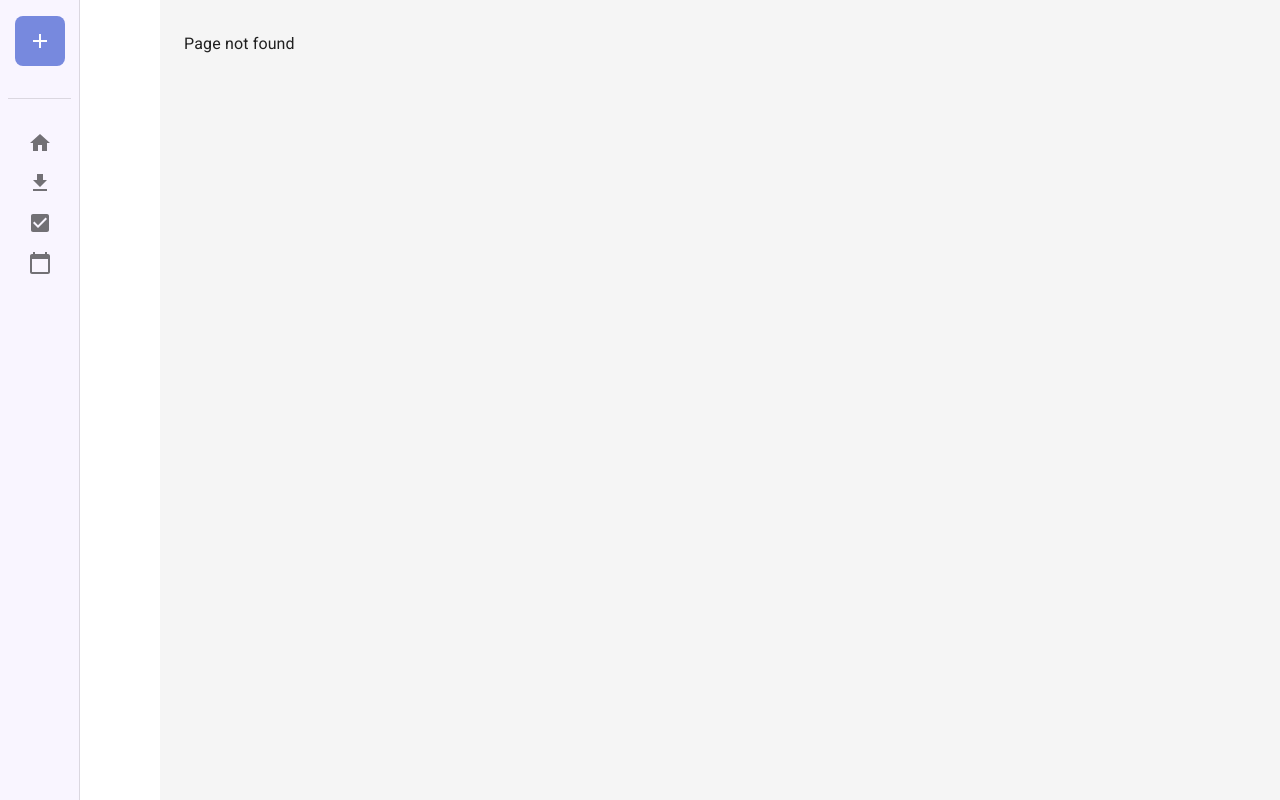
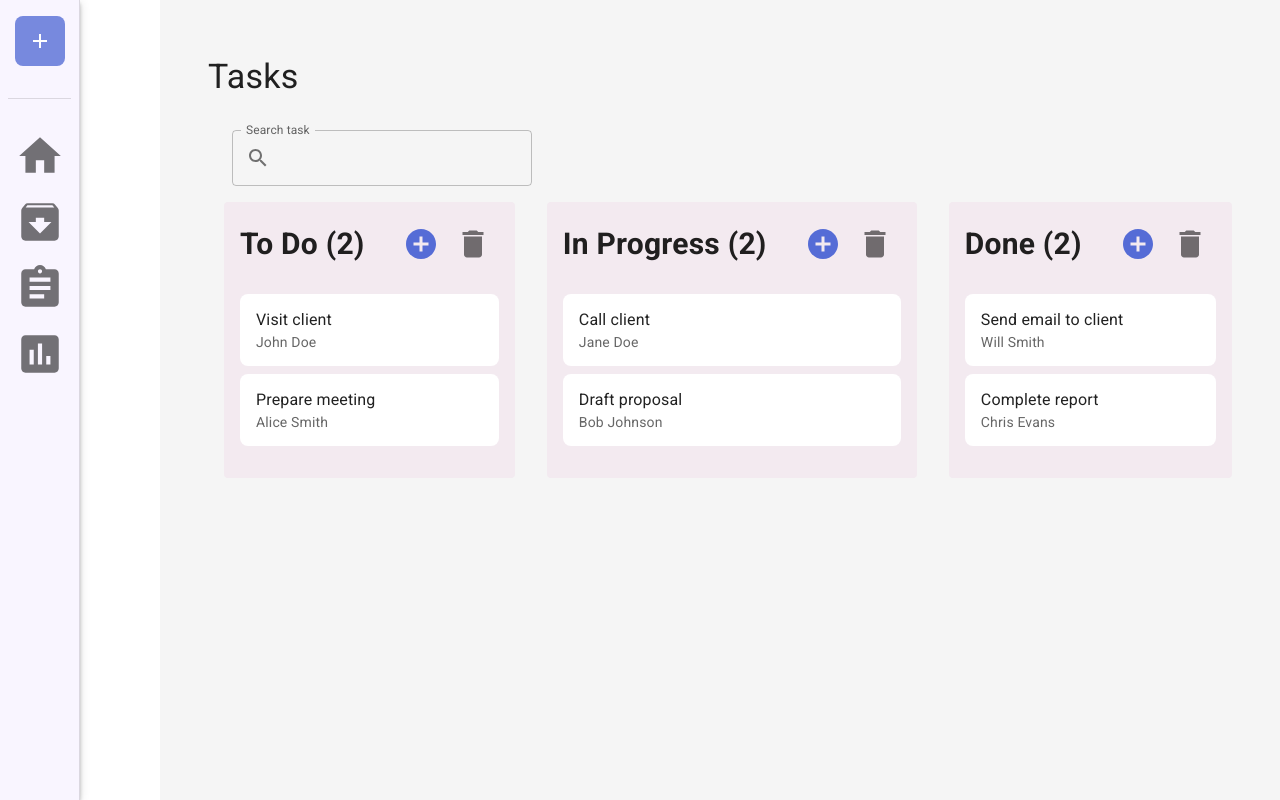
Before and after one commit to frankie453/Office-Support-for-Not-for-Profit-Companies, a React (Vite) app in the folder frontend/nfp_app/: page /tasks in a window 1280 px wide. Before the commit this address had no page. Built offline with nearby package versions, Linux system fonts and the light colour scheme.

Commit message:
UI improvements

```diff
--- a/frontend/nfp_app/src/App.tsx
+++ b/frontend/nfp_app/src/App.tsx
@@ -1,14 +1,43 @@
 import React from "react";
-import { BrowserRouter as Router, Routes, Route } from "react-router";
+import { BrowserRouter as Router, Routes, Route, Link } from "react-router";
 import Layout from "./components/Layout";
 import ReportsPage from "./pages/Reports";
 import Dashboard from "./pages/Dashboard";
-import { ThemeProvider, CssBaseline } from "@mui/material";
+import {
+  ThemeProvider,
+  CssBaseline,
+  AppBar,
+  Button,
+  Stack,
+  Toolbar,
+  Typography,
+} from "@mui/material";
 import theme from "./theme";
 import Categories from "./pages/Categories";
+import TaskPage from "./pages/TaskPage";
+import PhoneCallForm from "./pages/PhoneCallForm";
 
 function App() {
   return (
+    <>
+      {/* <AppBar position="static" style={{ flex: 1 }}>
+        <Toolbar>
+          <Stack direction={"row"} justifyContent={"space-between"} flex={1}>
+            <Typography
+              color="inherit"
+              component={Link}
+              to={"/"}
+              fontWeight={"normal"}
+              variant="h6"
+              sx={{ flexGrow: 1 }}
+              style={{ textDecoration: "none" }}
+            >
+              Reports
+            </Typography>
+            <Button color="inherit">Login</Button>
+          </Stack>
+        </Toolbar>
+      </AppBar> */}
       <Routes>
         {/* Wrap routes with the Layout */}
         <Route path="/" element={<Layout />}>
@@ -16,9 +45,12 @@ function App() {
           <Route path="dashboard" element={<Dashboard />} />
           <Route path="reports" element={<ReportsPage />} />
           <Route path="categories" element={<Categories />} />
+          <Route path="tasks" element={<TaskPage />} />
+          <Route path="form" element={<PhoneCallForm />} />
           <Route path="*" element={<div>Page not found</div>} />
         </Route>
       </Routes>
+    </>
   );
 }
 
--- a/frontend/nfp_app/src/components/NavBar.tsx
+++ b/frontend/nfp_app/src/components/NavBar.tsx
@@ -1,4 +1,4 @@
-import React from 'react';
+import React from "react";
 import {
   Drawer,
   List,
@@ -8,15 +8,18 @@ import {
   Divider,
   Tooltip,
   Box,
-} from '@mui/material';
+} from "@mui/material";
 import {
   Home as HomeIcon,
   Download as DownloadIcon,
   CheckBox as CheckBoxIcon,
   CalendarToday as CalendarIcon,
   Add as AddIcon,
-} from '@mui/icons-material';
-import { Link, useNavigate } from 'react-router-dom';
+} from "@mui/icons-material";
+import { Link, useNavigate } from "react-router-dom";
+import ArchiveIcon from "@mui/icons-material/Archive";
+import AssignmentIcon from "@mui/icons-material/Assignment";
+import AssessmentIcon from "@mui/icons-material/Assessment";
 
 const drawerWidth = 80; // Sidebar width
 
@@ -29,13 +32,13 @@ export default function Navbar() {
       sx={{
         width: drawerWidth,
         flexShrink: 0,
-        '& .MuiDrawer-paper': {
+        "& .MuiDrawer-paper": {
           width: drawerWidth,
-          boxSizing: 'border-box',
-          bgcolor: '#f9f5ff', // Sidebar background color
-          display: 'flex',
-          flexDirection: 'column',
-          alignItems: 'center',
+          boxSizing: "border-box",
+          bgcolor: "#f9f5ff", // Sidebar background color
+          display: "flex",
+          flexDirection: "column",
+          alignItems: "center",
           py: 2,
         },
       }}
@@ -44,36 +47,36 @@ export default function Navbar() {
       <Box sx={{ mb: 2 }}>
         <Tooltip title="New Form" placement="right">
           <ListItemButton
-            onClick={() => navigate('/form')}
+            onClick={() => navigate("/form")}
             sx={{
               width: 50,
               height: 50,
               borderRadius: 2,
-              justifyContent: 'center',
-              bgcolor: 'primary.light',
-              '&:hover': {
-                bgcolor: 'primary.main',
+              justifyContent: "center",
+              bgcolor: "primary.light",
+              "&:hover": {
+                bgcolor: "primary.main",
               },
             }}
           >
-            <AddIcon sx={{ color: 'white' }} />
+            <AddIcon sx={{ color: "white" }} />
           </ListItemButton>
         </Tooltip>
       </Box>
 
-      <Divider sx={{ width: '80%', my: 2 }} />
+      <Divider sx={{ width: "80%", my: 2 }} />
 
       {/* Navigation Items */}
-      <List sx={{ width: '100%' }}>
+      <List sx={{ width: "100%" }}>
         <ListItem disablePadding>
           <Tooltip title="Dashboard" placement="right">
             <ListItemButton
               component={Link}
               to="/"
-              sx={{ justifyContent: 'center' }}
+              sx={{ justifyContent: "center" }}
             >
               <ListItemIcon sx={{ minWidth: 0 }}>
-                <HomeIcon />
+                <HomeIcon sx={{ fontSize: "50px" }} />
               </ListItemIcon>
             </ListItemButton>
           </Tooltip>
@@ -84,10 +87,10 @@ export default function Navbar() {
             <ListItemButton
               component={Link}
               to="/reports"
-              sx={{ justifyContent: 'center' }}
+              sx={{ justifyContent: "center" }}
             >
               <ListItemIcon sx={{ minWidth: 0 }}>
-                <DownloadIcon />
+                <ArchiveIcon sx={{ fontSize: "50px" }} />
               </ListItemIcon>
             </ListItemButton>
           </Tooltip>
@@ -98,10 +101,10 @@ export default function Navbar() {
             <ListItemButton
               component={Link}
               to="/tasks"
-              sx={{ justifyContent: 'center' }}
+              sx={{ justifyContent: "center" }}
             >
               <ListItemIcon sx={{ minWidth: 0 }}>
-                <CheckBoxIcon />
+                <AssignmentIcon sx={{ fontSize: "50px" }} />
               </ListItemIcon>
             </ListItemButton>
           </Tooltip>
@@ -112,10 +115,10 @@ export default function Navbar() {
             <ListItemButton
               component={Link}
               to="/categories"
-              sx={{ justifyContent: 'center' }}
+              sx={{ justifyContent: "center" }}
             >
               <ListItemIcon sx={{ minWidth: 0 }}>
-                <CalendarIcon />
+                <AssessmentIcon sx={{ fontSize: "50px" }} />
               </ListItemIcon>
             </ListItemButton>
           </Tooltip>
--- a/frontend/nfp_app/src/pages/Reports.tsx
+++ b/frontend/nfp_app/src/pages/Reports.tsx
@@ -1,5 +1,6 @@
 import {
   AppBar,
+  Box,
   Button,
   Divider,
   FormControl,
@@ -36,32 +37,12 @@ export default function ReportsPage() {
     end: null,
   });
   return (
-    <>
-      <AppBar position="static">
-        <Toolbar>
-          <Stack direction={"row"} justifyContent={"space-between"} flex={1}>
-            <Typography
-              color="inherit"
-              component={Link}
-              to={"/"}
-              fontWeight={"normal"}
-              variant="h6"
-              sx={{ flexGrow: 1 }}
-              style={{ textDecoration: "none" }}
-            >
+    <Box sx={{ p: 3 }}>
+      <Typography variant="h4" sx={{ mb: 4 }}>
         Reports
       </Typography>
-            <Button color="inherit">Login</Button>
-          </Stack>
-        </Toolbar>
-      </AppBar>
-      <Paper style={{ padding: 20 }}>
       <Stack alignItems={"center"} justifyContent={"center"}>
-          <Stack
-            direction={"row"}
-            width={"100%"}
-            justifyContent={"space-around"}
-          >
+        <Stack direction={"row"} width={"100%"} justifyContent={"space-around"}>
           <Stack
             direction={"row"}
             alignItems={"center"}
@@ -70,9 +51,7 @@ export default function ReportsPage() {
           >
             {/* <TextField fullWidth placeholder={"Search report..."}></TextField> */}
             <FormControl>
-                <InputLabel id="select-report-type-label">
-                  Report Type
-                </InputLabel>
+              <InputLabel id="select-report-type-label">Report Type</InputLabel>
               <Select
                 id="select-report-type"
                 labelId="select-report-type-label"
@@ -159,7 +138,6 @@ export default function ReportsPage() {
             ))}
         </Grid2>
       </Stack>
-      </Paper>
-    </>
+    </Box>
   );
 }
--- a/frontend/nfp_app/src/pages/TaskPage.tsx
+++ b/frontend/nfp_app/src/pages/TaskPage.tsx
@@ -21,10 +21,6 @@ import {
   Checkbox,
 } from "@mui/material";
 import AddCircleIcon from "@mui/icons-material/AddCircle";
-import ChevronRightIcon from "@mui/icons-material/ChevronRight";
-import AccountCircleIcon from "@mui/icons-material/AccountCircle";
-import NotificationsIcon from "@mui/icons-material/Notifications";
-import SettingsIcon from "@mui/icons-material/Settings";
 import MenuIcon from "@mui/icons-material/Menu";
 import HomeIcon from "@mui/icons-material/Home";
 import ArchiveIcon from "@mui/icons-material/Archive";
@@ -55,7 +51,8 @@ export default function TaskPage() {
   const [dialogOpen, setDialogOpen] = useState(false);
   const [deleteDialogOpen, setDeleteDialogOpen] = useState(false);
   const [newTask, setNewTask] = useState({ primary: "", secondary: "" });
-    const [currentSection, setCurrentSection] = useState<keyof typeof tasks>("todo");
+  const [currentSection, setCurrentSection] =
+    useState<keyof typeof tasks>("todo");
   const [selectedTasks, setSelectedTasks] = useState<string[]>([]);
 
   const handleOpenDialog = (section: keyof typeof tasks) => {
@@ -120,8 +117,7 @@ export default function TaskPage() {
   };
 
   return (
-        <Container>
-
+    <>
       {/* Sidebar */}
       <AppBar
         position="fixed"
@@ -169,7 +165,7 @@ export default function TaskPage() {
       </AppBar>
 
       {/* Header */}
-            <AppBar position="static" color="inherit">
+      {/* <AppBar position="static" color="inherit">
         <Toolbar>
           <IconButton>
             <AccountCircleIcon fontSize="large" />
@@ -184,16 +180,21 @@ export default function TaskPage() {
             </IconButton>
           </Box>
         </Toolbar>
-            </AppBar>
-
+      </AppBar> */}
 
       {/* Title and Search */}
-
-            <Typography fontWeight="bold" variant="h3" component="h2" sx={{ padding: 2, mt: 5, mb: 2 }}>
-                Task Page
+      <Box sx={{ p: 3 }}>
+        <Typography variant="h4" sx={{ mb: 4 }}>
+          Tasks
         </Typography>
-
-            <Box sx={{ display: "flex", flexDirection: "row", alignItems: "center", gap: 2 }}>
+        <Box
+          sx={{
+            display: "flex",
+            flexDirection: "row",
+            alignItems: "center",
+            gap: 2,
+          }}
+        >
           <TextField
             label="Search task"
             variant="outlined"
@@ -222,7 +223,14 @@ export default function TaskPage() {
         </Box>
 
         {/* Task Sections */}
-            <Box sx={{ display: "flex", flexDirection: "row", justifyContent: "space-between", gap: 2 }}>
+        <Box
+          sx={{
+            display: "flex",
+            flexDirection: "row",
+            justifyContent: "space-between",
+            gap: 2,
+          }}
+        >
           <TaskSection
             title="To Do"
             tasks={filteredTasks.todo}
@@ -252,14 +260,18 @@ export default function TaskPage() {
               fullWidth
               margin="normal"
               value={newTask.primary}
-                        onChange={(e) => setNewTask((prev) => ({ ...prev, primary: e.target.value }))}
+              onChange={(e) =>
+                setNewTask((prev) => ({ ...prev, primary: e.target.value }))
+              }
             />
             <TextField
               label="Task Details"
               fullWidth
               margin="normal"
               value={newTask.secondary}
-                        onChange={(e) => setNewTask((prev) => ({ ...prev, secondary: e.target.value }))}
+              onChange={(e) =>
+                setNewTask((prev) => ({ ...prev, secondary: e.target.value }))
+              }
             />
           </DialogContent>
           <DialogActions>
@@ -288,12 +300,25 @@ export default function TaskPage() {
           </DialogContent>
           <DialogActions>
             <Button onClick={handleCloseDeleteDialog}>Cancel</Button>
-                    <Button variant="contained" color="error" onClick={handleDeleteTasks}>
+            <Button
+              variant="contained"
+              color="error"
+              onClick={handleDeleteTasks}
+            >
               Delete
             </Button>
           </DialogActions>
         </Dialog>
-        </Container>
+      </Box>
+      {/* <Typography
+        fontWeight="bold"
+        variant="h3"
+        component="h2"
+        sx={{ padding: 2, mt: 5, mb: 2 }}
+      >
+        Task Page
+      </Typography> */}
+    </>
   );
 }
 
@@ -309,7 +334,12 @@ interface TaskSectionProps {
   onDeleteTask: () => void;
 }
 
-function TaskSection({ title, tasks, onAddTask, onDeleteTask }: TaskSectionProps) {
+function TaskSection({
+  title,
+  tasks,
+  onAddTask,
+  onDeleteTask,
+}: TaskSectionProps) {
   return (
     <Box
       sx={{
@@ -322,7 +352,13 @@ function TaskSection({ title, tasks, onAddTask, onDeleteTask }: TaskSectionProps
         ml: 2,
       }}
     >
-            <Box sx={{ display: "flex", justifyContent: "space-between", alignItems: "center" }}>
+      <Box
+        sx={{
+          display: "flex",
+          justifyContent: "space-between",
+          alignItems: "center",
+        }}
+      >
         <Typography variant="h6" sx={{ fontSize: "30px", fontWeight: "bold" }}>
           {title} ({tasks.length})
         </Typography>
@@ -330,7 +366,11 @@ function TaskSection({ title, tasks, onAddTask, onDeleteTask }: TaskSectionProps
           <IconButton aria-label="add" color="primary" onClick={onAddTask}>
             <AddCircleIcon sx={{ fontSize: 36 }} />
           </IconButton>
-                    <IconButton aria-label="delete" color="default" onClick={onDeleteTask}>
+          <IconButton
+            aria-label="delete"
+            color="default"
+            onClick={onDeleteTask}
+          >
             <DeleteIcon sx={{ fontSize: 36 }} />
           </IconButton>
         </Box>
@@ -343,13 +383,14 @@ function TaskSection({ title, tasks, onAddTask, onDeleteTask }: TaskSectionProps
           <ListItem
             key={index}
             disablePadding
-                        sx={{ backgroundColor: "white", borderRadius: "8px", marginBottom: "8px" }}
+            sx={{
+              backgroundColor: "white",
+              borderRadius: "8px",
+              marginBottom: "8px",
+            }}
           >
             <ListItemButton>
-                            <ListItemText
-                                primary={task.primary}
-                                secondary={task.secondary}
-                            />
+              <ListItemText primary={task.primary} secondary={task.secondary} />
             </ListItemButton>
           </ListItem>
         ))}
```
Also changed, not shown: frontend/nfp_app/src/components/Layout.tsx (+20 -11 lines). Lines whose indentation alone changed are shown as unchanged.
